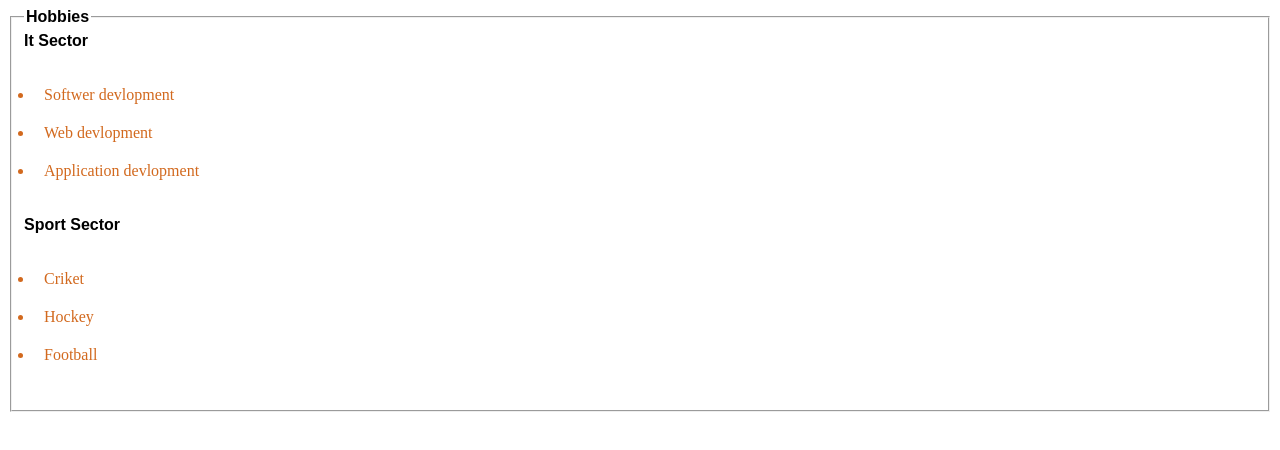
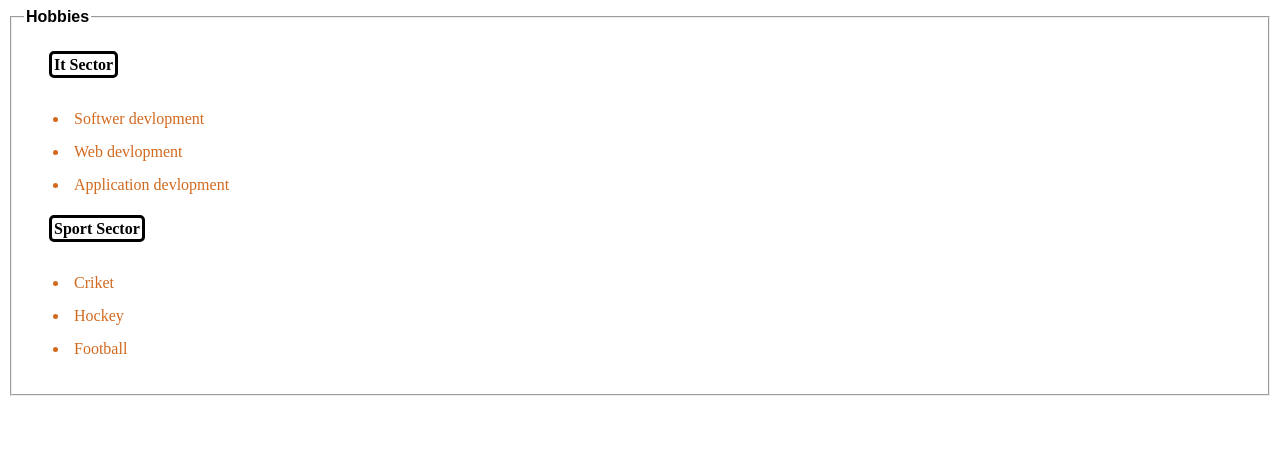
Before and after one commit to mitulborda987/my-profile, a plain HTML site: page hobbies.html in a window 1280 px wide. Drawn offline with Linux system fonts and the light colour scheme.

Commit message:
file updated
file updated

```diff
--- a/hobbies.html
+++ b/hobbies.html
@@ -1,5 +1,6 @@
 <!DOCTYPE html>
 <html lang="en">
+
 <head>
     <meta charset="UTF-8">
     <meta http-equiv="X-UA-Compatible" content="IE=edge">
@@ -9,37 +10,47 @@
     <link rel="preconnect" href="https://fonts.gstatic.com" crossorigin>
     <link href="https://fonts.googleapis.com/css2?family=Roboto+Slab:wght@500&display=swap" rel="stylesheet">
     <style>
-        legend,summary{
+        legend,
+        summary {
             font-family: 'Anton', sans-serif;
         }
-        ul,li{
-            padding: 10px;
+        label{
+            border: 3px solid rgb(0, 0, 0);
+            border-radius: 5px;
+            padding: 2px 2px 2px 2px;
+            margin-left:25px;
+            font-weight: bolder;
+        }
+        ul,
+        li {
+            padding: 5px;
             color: chocolate;
+            padding-top: 10px;
+            margin-left: 20px;
+
         }
     </style>
 </head>
+
 <body>
-    <fieldset>
+    <fieldset style="
+    padding-top: 30px;">
         <legend>
             <span><b>Hobbies</b></span>
         </legend>
-
-            <summary><b>It Sector</b></summary>
+        <label>It Sector</label>
         <ul>
             <li>Softwer devlopment</li>
             <li>Web devlopment</li>
             <li>Application devlopment</li>
         </ul>
-
-            <summary><b>Sport Sector</b></summary>
+        <label>Sport Sector</label>
         <ul>
             <li>Criket</li>
             <li>Hockey</li>
             <li>Football</li>
         </ul>
+    </fieldset>
+</body>
 
-
-    </fieldset>
-
-    </body>
 </html>
```
Also changed, not shown: achievements.html (+9 -3 lines), contactus.html (+3 -3 lines), education.html (+4 -3 lines), index.html (+6 -9 lines), personalDetail.html (+0 -1 lines), techStack.html (+2 -1 lines). Lines whose indentation alone changed are shown as unchanged.
